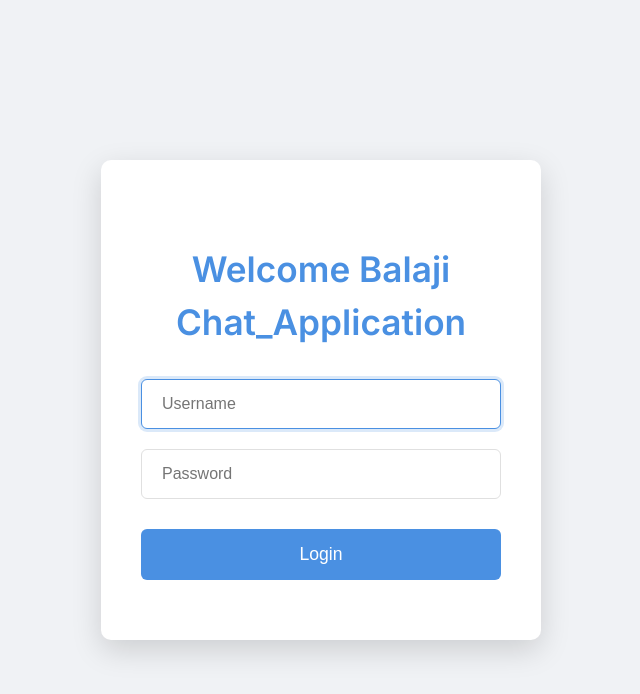
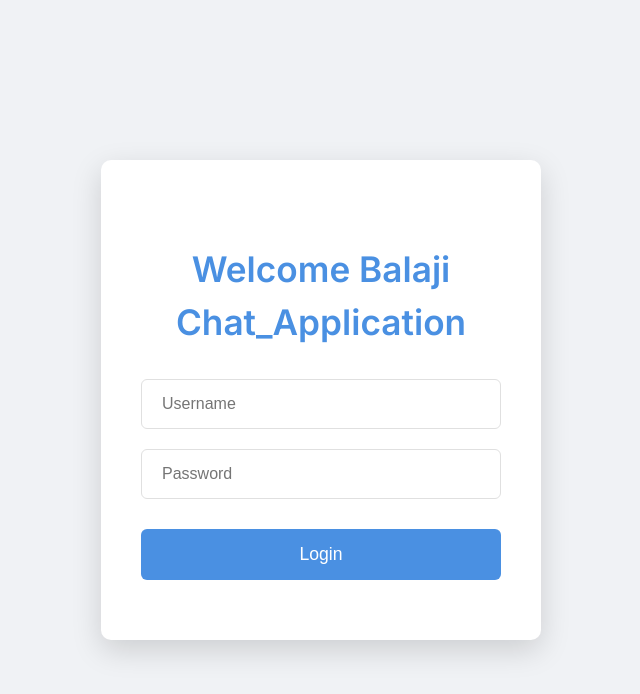
Before and after one commit to balaji04-web/CCA-html-css-js, a plain HTML site: page index.html in a window 1280 px wide. Shown: the whole page, without its empty margins (319-959 px from the left). Drawn offline with Linux system fonts and the light colour scheme.

Commit message:
Update index.html

```diff
--- a/index.html
+++ b/index.html
@@ -824,7 +824,7 @@ function linkify(text){
 }
 
 /* ---------- Auto-login on Page Load ---------- */
-window.onload = async function(){
+/*window.onload = async function(){
   const saved = localStorage.getItem('currentUser');
   if (saved && users[saved]) {
     currentUser = saved;
@@ -839,7 +839,7 @@ window.onload = async function(){
   } else {
     document.getElementById('loginUser').focus(); // Focus on username if not logged in
   }
-};
+};*/
 </script>
 </body>
 </html>
```
